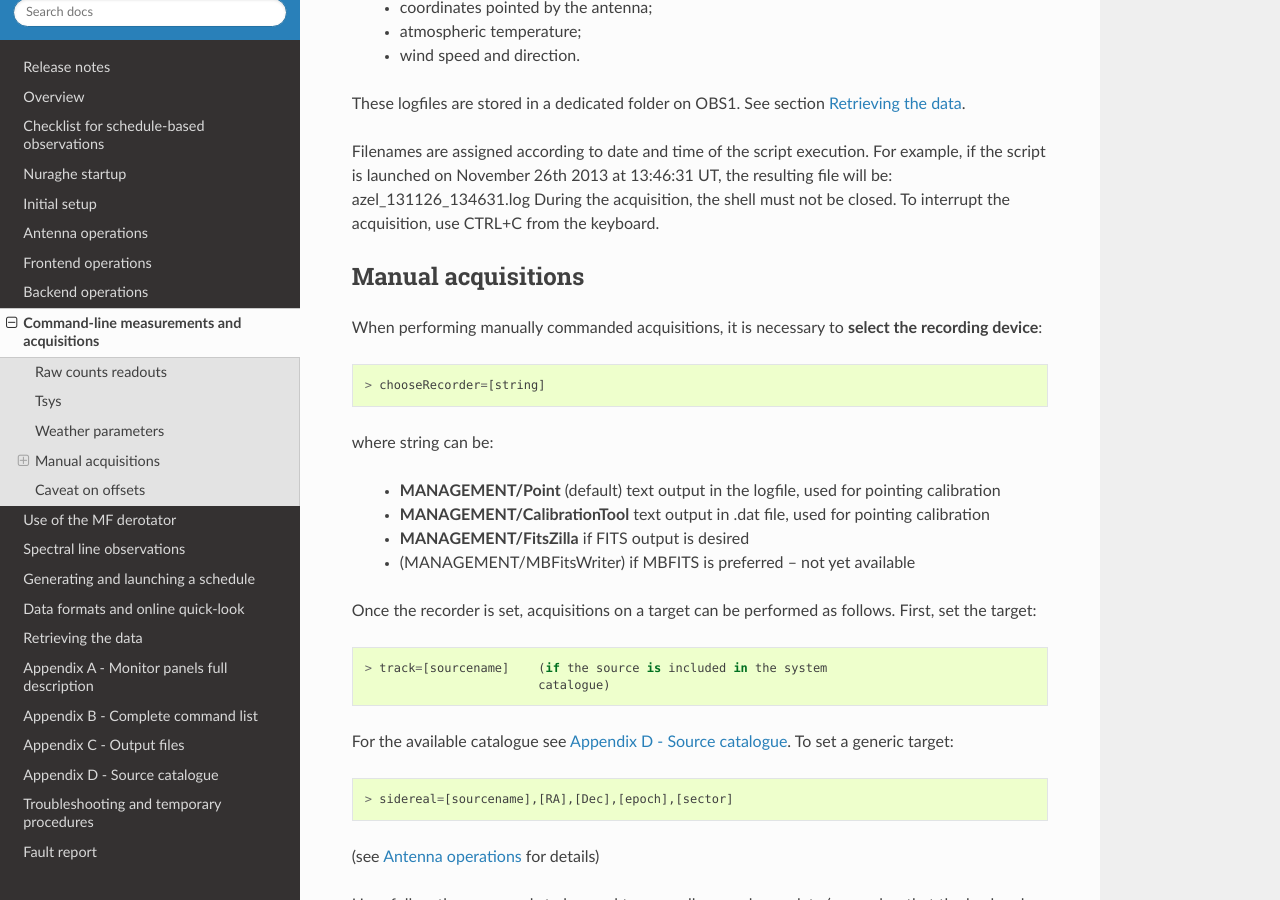
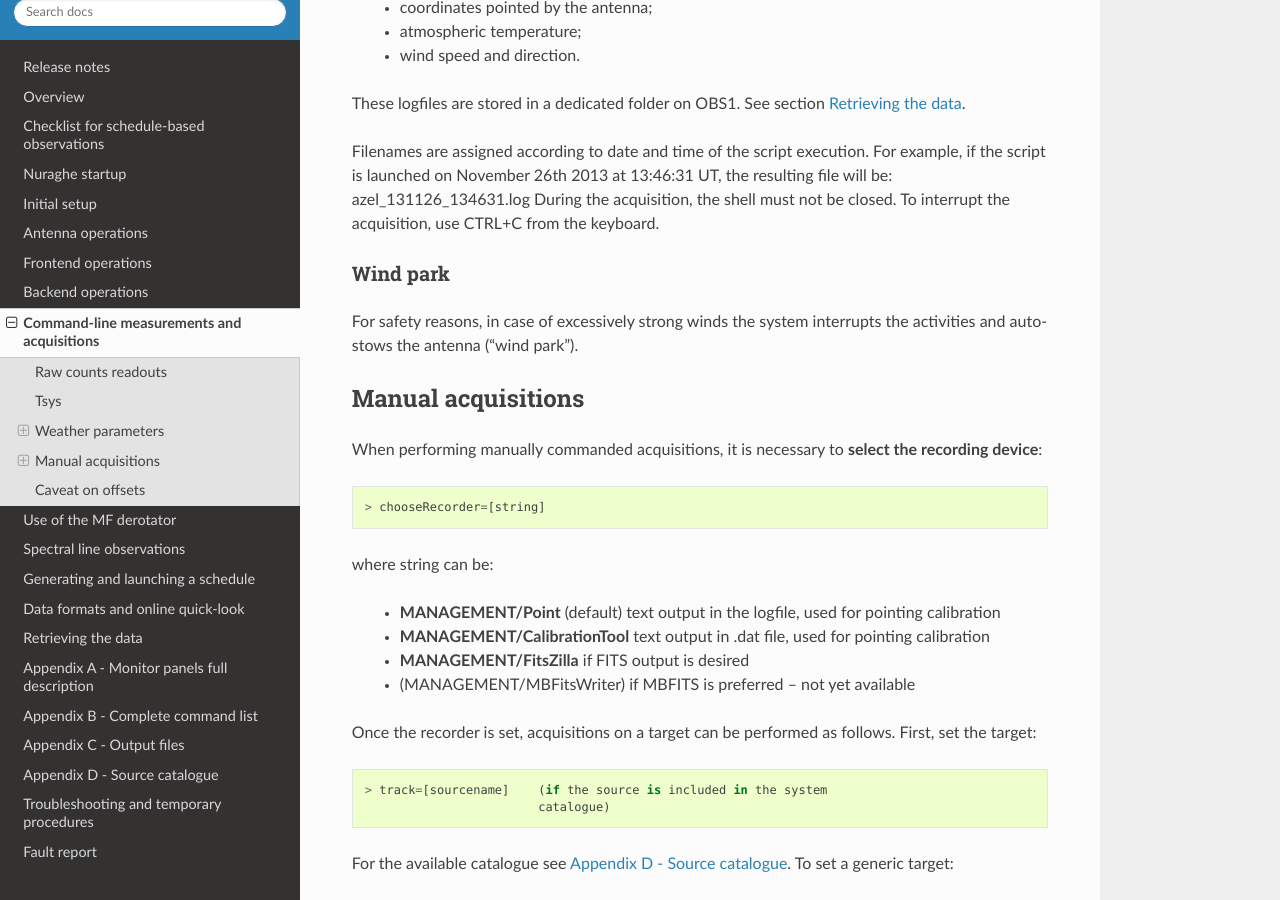
Before and after one commit to discos/doc, a Sphinx documentation site: the page built from user/srt/source/Command-line.rst, in a window 1280 px wide and 900 px high, scrolled down 2691 px. Built offline with Sphinx 7.4.7 and the Read the Docs theme 2.0.0, drawn with Linux system fonts in a browser that asks for light colours.

Commit message:
Additions to troubleshooting + WindPark

```diff
--- a/user/srt/source/Command-line.rst
+++ b/user/srt/source/Command-line.rst
@@ -117,6 +117,12 @@
 resulting file will be: azel_131126_134631.log
 During the acquisition, the shell must not be closed.
 To interrupt the acquisition, use CTRL+C from the keyboard.
+
+
+Wind park
+---------
+For safety reasons, in case of excessively strong winds the system
+interrupts the activities and auto-stows the antenna ("wind park").
 
 
 
```
Also changed, not shown: user/srt/source/Troubleshooting.rst (+30 -1 lines).
